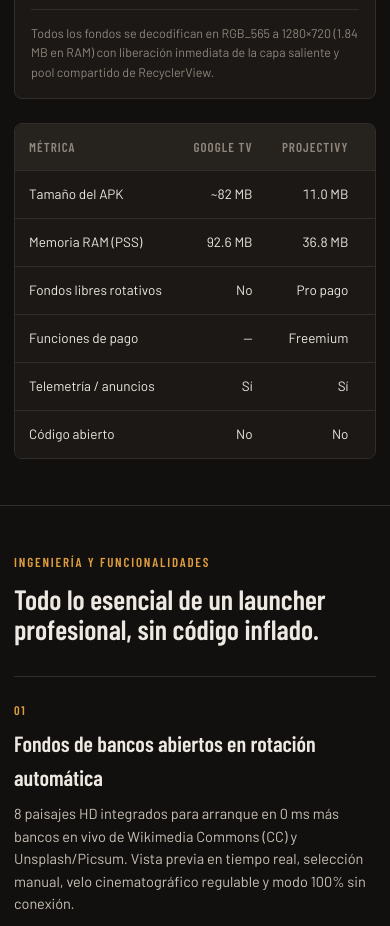
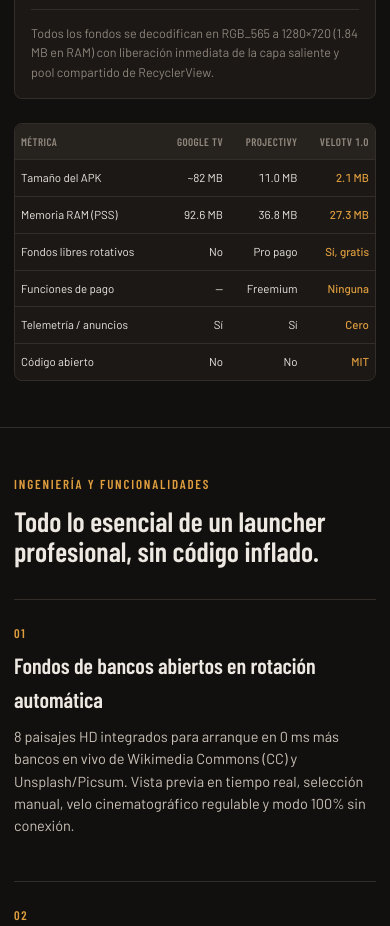
Before and after one commit to mylnzon58/velotv, a plain HTML site: page docs/index.html in a window 390 px wide. Shown: the part 1640-2566 px from the top of the page. Drawn offline with Linux system fonts and the light colour scheme.

Commit message:
fix: fit benchmark table on narrow phones and preserve primary cta style

```diff
--- a/docs/styles.css
+++ b/docs/styles.css
@@ -855,7 +855,7 @@ td.hl {
   margin: 0;
 }
 
-.copy-btn {
+.copy-btn:not(.btn-primary) {
   background: var(--paper-3);
   color: var(--ink-2);
   border: 1px solid var(--rule);
@@ -867,7 +867,7 @@ td.hl {
   flex-shrink: 0;
 }
 
-.copy-btn:hover {
+.copy-btn:not(.btn-primary):hover {
   border-color: var(--accent);
   color: var(--ink);
 }
@@ -1037,4 +1037,16 @@ pre {
     flex-direction: column;
     gap: 2px;
   }
+  table {
+    min-width: 0;
+    font-size: 11.5px;
+  }
+  th,
+  td {
+    padding: 9px 6px;
+  }
+  th {
+    font-size: 11px;
+    letter-spacing: 0.04em;
+  }
 }
```
